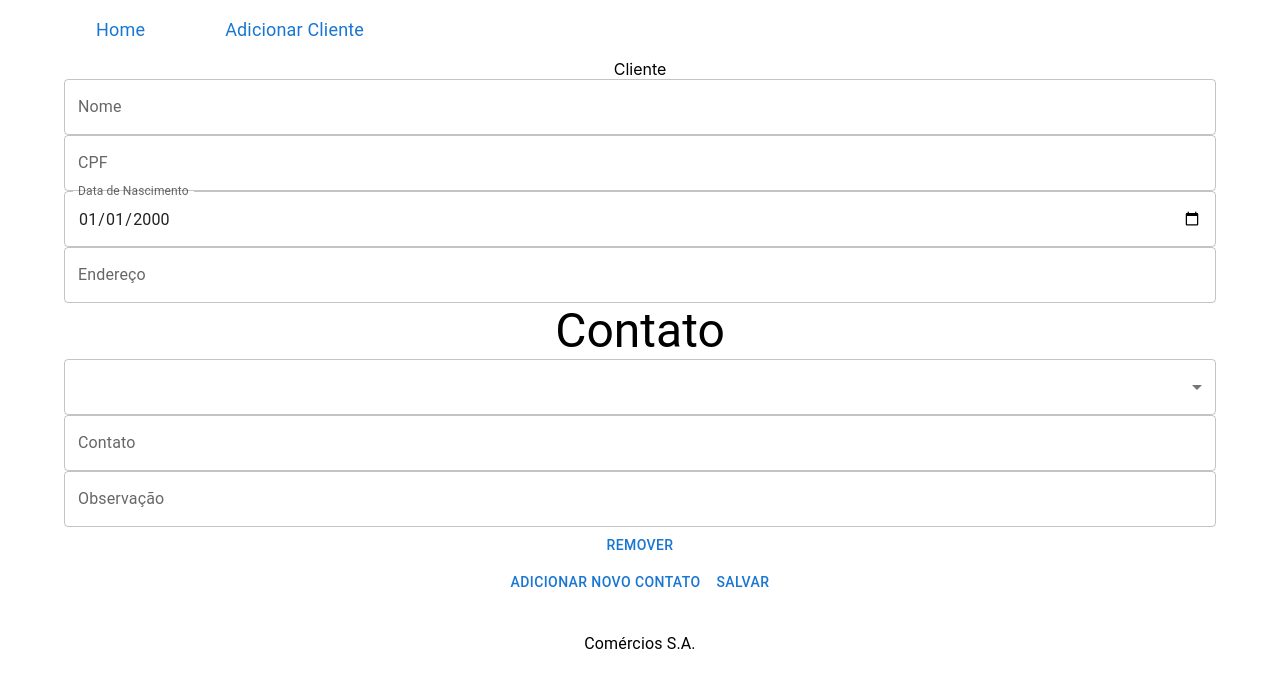
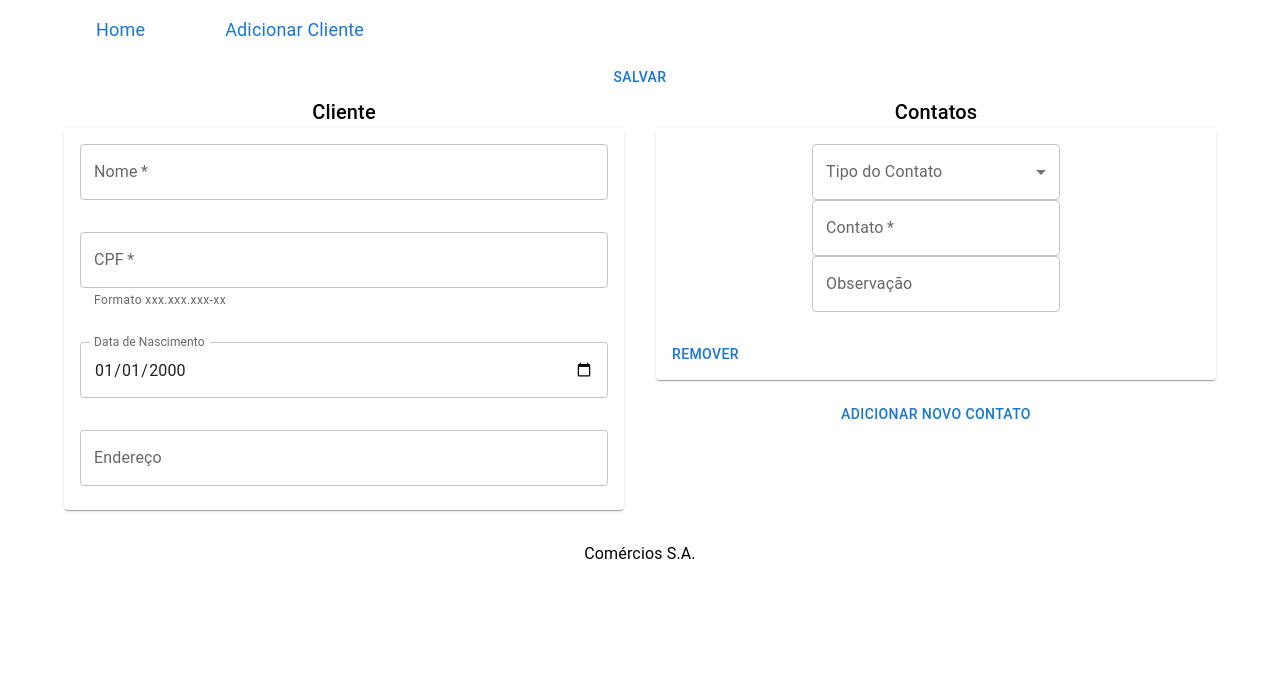
Before and after one commit to NattanSouza404/desafio-agenda-muralis, a React (Create React App) app in the folder frontend/: page /cadastrarCliente in a window 1280 px wide. Shown: the top 688 px of the page. Built offline with nearby package versions, Linux system fonts and the light colour scheme; some icons are missing.

Commit message:
feat: melhorias de estilo na tela de cadastro do cliente

```diff
--- a/frontend/src/components/CadastroCliente.js
+++ b/frontend/src/components/CadastroCliente.js
@@ -1,6 +1,6 @@
 import { useState } from "react";
 import { cadastrarCliente } from "../api.js";
-import { Button, FormGroup, MenuItem, Select, TextField, Typography } from "@mui/material";
+import { Box, Button, Card, CardActions, CardContent, FormControl, Grid, InputLabel, MenuItem, Select, Stack, TextField, Typography } from "@mui/material";
 
 export default function CadastroCliente() {
 
@@ -49,20 +49,27 @@ export default function CadastroCliente() {
     };
 
     return (
-        <div className='CadastroCliente'>
+        <Box className='CadastroCliente' alignItems={"center"} >
+            <Button onClick={() => enviarFormulario()}>Salvar</Button>
+            <Grid container spacing={4}>
 
-            <Typography variant="p">{cliente.nome}</Typography>
-            <FormGroup>
-                <Typography variant="p">Cliente</Typography>
+                <Grid size={6} justifyContent={"center"}>
+                    <Typography variant="h6">Cliente</Typography>
 
+                    <Card spacing={4}>
+                        <CardContent>
+                            <Stack spacing={4}>
                                 <TextField type="text" name="nome" value={cliente.nome}
                                     label="Nome"
                                     onChange={(e) => atualizarCampo(e)}
+                                    required
                                 />
 
                                 <TextField type="text" name="cpf" value={cliente.cpf}
                                     label="CPF"
                                     onChange={(e) => atualizarCampo(e)}
+                                    required
+                                    helperText="Formato xxx.xxx.xxx-xx"
                                 />
 
                                 <TextField
@@ -74,19 +81,29 @@ export default function CadastroCliente() {
                                     slotProps={{ inputLabel: { shrink: true } }}
                                 />
 
-
                                 <TextField type="text" name="endereco"
                                     label="Endereço"
                                     onChange={(e) => atualizarCampo(e)}
                                 />
-            </FormGroup>
+                            </Stack>
+                        </CardContent>
 
-            <Typography variant="h3">Contato</Typography>
+                    </Card>
 
+                </Grid>
+
+                <Grid size={6}>
+                    <Typography variant="h6">Contatos</Typography>
+
+                    <Stack spacing={2}>
                         {
                             contatos.map((contato, index) => (
-                    <FormGroup key={index}>
-                        <Select name="tipoContato"
+                                <Card key={index}>
+                                    <CardContent>
+                                        <FormControl component={"form"} key={index}>
+                                            <InputLabel>Tipo do Contato</InputLabel>
+                                            <Select
+                                                name="tipoContato"
                                                 onChange={(e) => atualizarContato(index, e)}
                                                 label="Tipo do Contato"
                                                 required
@@ -100,6 +117,7 @@ export default function CadastroCliente() {
                                                 label="Contato"
                                                 value={contato.valor}
                                                 name="valor"
+                                                required
                                                 onChange={(e) => atualizarContato(index, e)}
                                             />
 
@@ -108,14 +126,17 @@ export default function CadastroCliente() {
                                                 onChange={(e) => atualizarContato(index, e)}
                                             />
 
+                                        </FormControl>
+                                    </CardContent>
+                                    <CardActions>
                                         <Button onClick={() => removerContato(contato)}>Remover</Button>
-                    </FormGroup>
-                ))
-            }
-
+                                    </CardActions>
+                                </Card>
+                            ))}
                         <Button onClick={() => adicionarNovoContato()}>Adicionar novo contato</Button>
-
-            <Button onClick={() => enviarFormulario()}>Salvar</Button>
-        </div>
+                    </Stack>
+                </Grid>
+            </Grid>
+        </Box>
     );
 }
```
Lines whose indentation alone changed are shown as unchanged.
